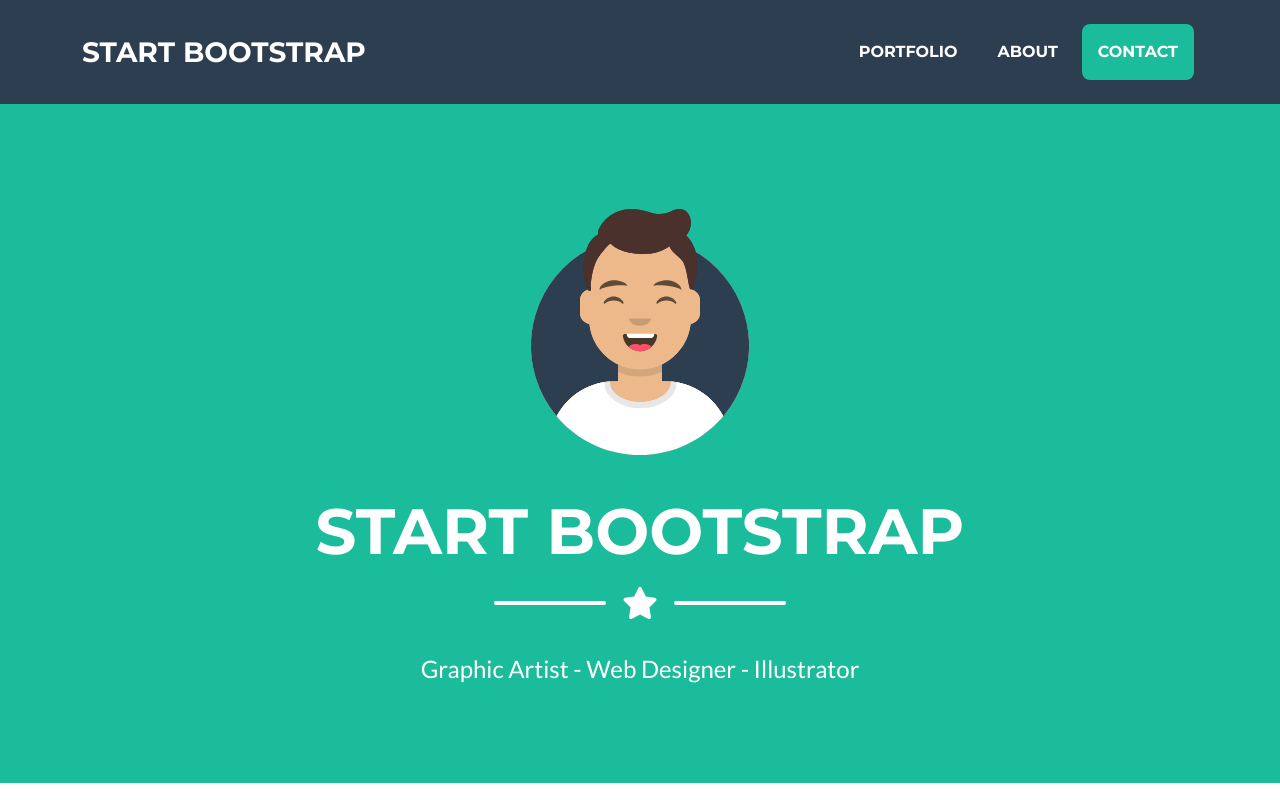
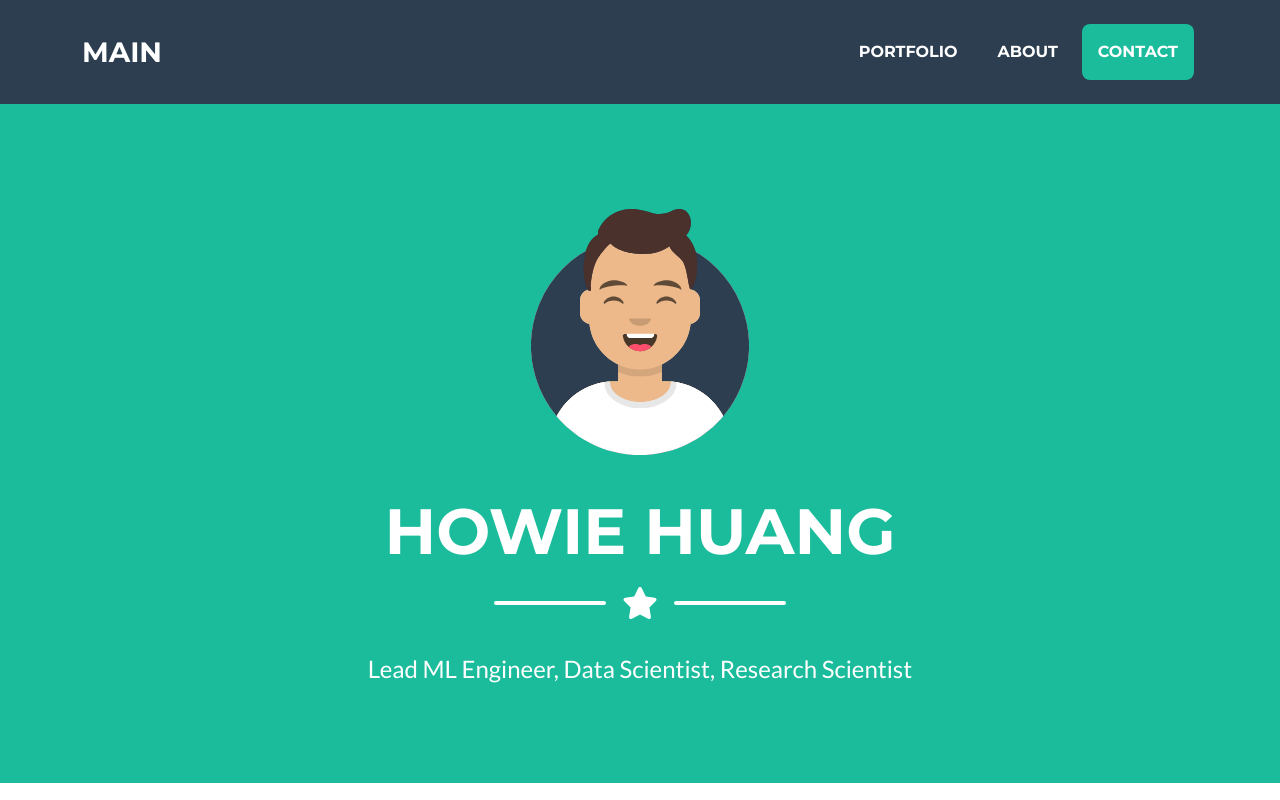
Before and after one commit to howiess/howiess.github.io, a plain HTML site: page index.html in a window 1280 px wide. Shown: the top 800 px of the page. Drawn offline with nearby package versions, Linux system fonts and the light colour scheme.

Commit message:
changed some titles

```diff
--- a/index.html
+++ b/index.html
@@ -20,7 +20,7 @@
         <!-- Navigation-->
         <nav class="navbar navbar-expand-lg bg-secondary text-uppercase fixed-top" id="mainNav">
             <div class="container">
-                <a class="navbar-brand" href="#page-top">Start Bootstrap</a>
+                <a class="navbar-brand" href="#page-top">Main</a>
                 <button class="navbar-toggler text-uppercase font-weight-bold bg-primary text-white rounded" type="button" data-bs-toggle="collapse" data-bs-target="#navbarResponsive" aria-controls="navbarResponsive" aria-expanded="false" aria-label="Toggle navigation">
                     Menu
                     <i class="fas fa-bars"></i>
@@ -40,7 +40,7 @@
                 <!-- Masthead Avatar Image-->
                 <img class="masthead-avatar mb-5" src="assets/img/avataaars.svg" alt="..." />
                 <!-- Masthead Heading-->
-                <h1 class="masthead-heading text-uppercase mb-0">Start Bootstrap</h1>
+                <h1 class="masthead-heading text-uppercase mb-0">Howie Huang</h1>
                 <!-- Icon Divider-->
                 <div class="divider-custom divider-light">
                     <div class="divider-custom-line"></div>
@@ -48,7 +48,7 @@
                     <div class="divider-custom-line"></div>
                 </div>
                 <!-- Masthead Subheading-->
-                <p class="masthead-subheading font-weight-light mb-0">Graphic Artist - Web Designer - Illustrator</p>
+                <p class="masthead-subheading font-weight-light mb-0">Lead ML Engineer, Data Scientist, Research Scientist</p>
             </div>
         </header>
         <!-- Portfolio Section-->
```
Also changed, not shown: 2 other files.
